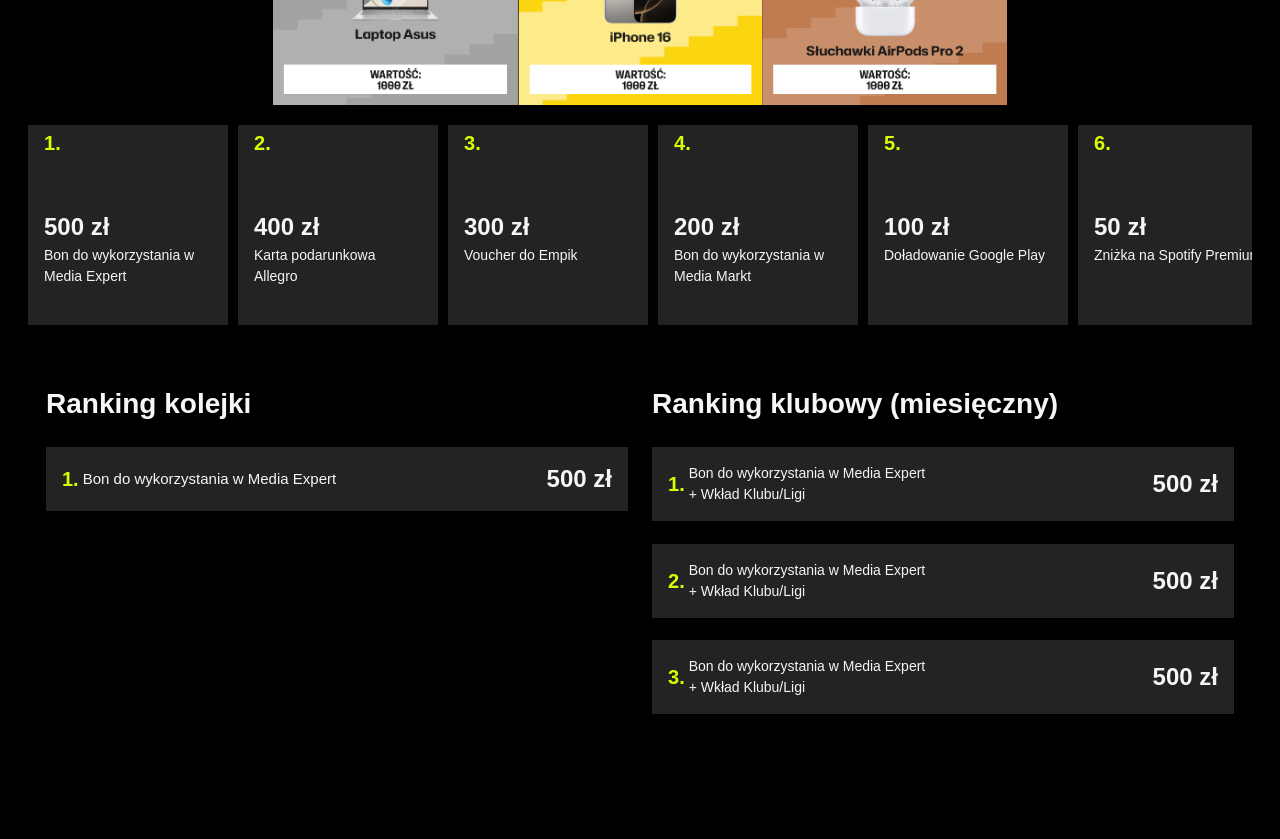
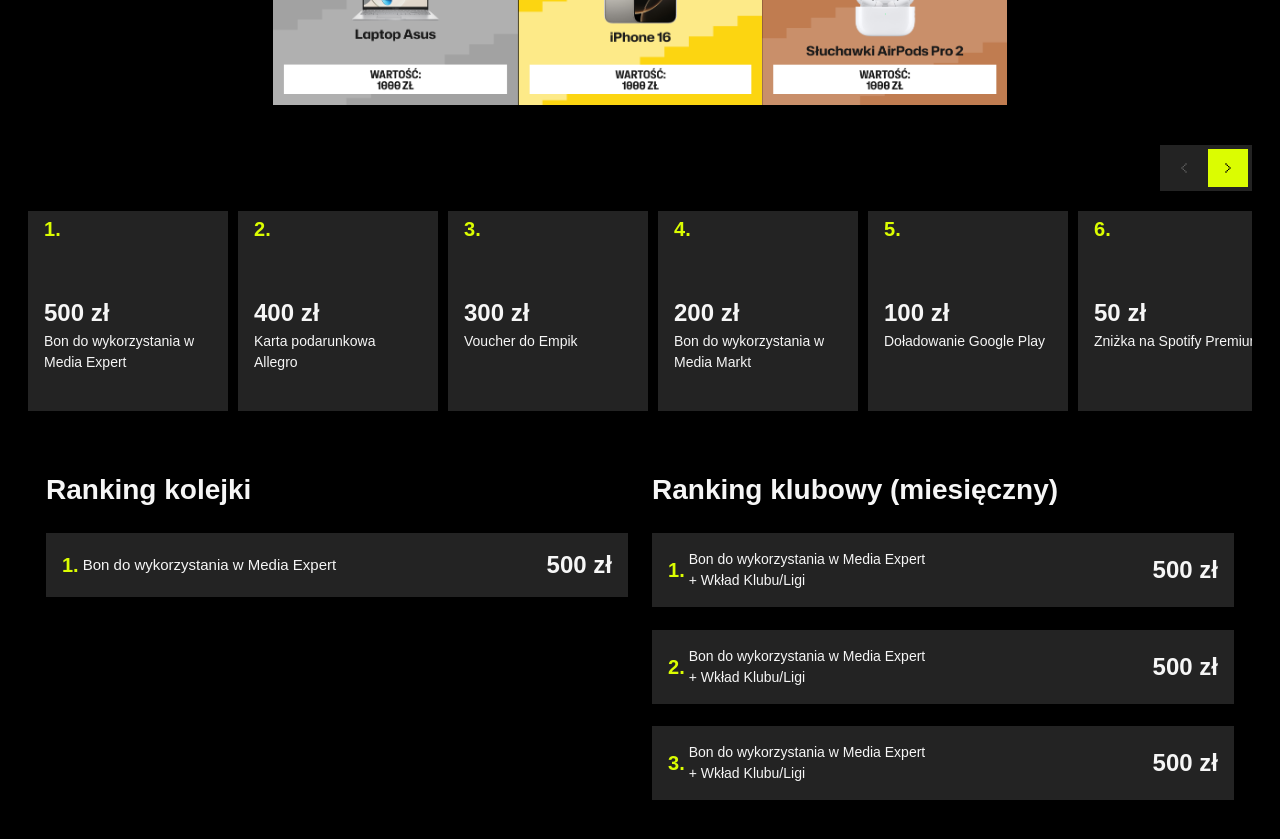
Before and after one commit to Karanfullstack/fan-center-page, a React (Vite) app: page / in a window 1280 px wide. Shown: the part 1220-2059 px from the top of the page. After the commit the page ends 2022 px from the top, so only its background shows below. Built offline with nearby package versions, Linux system fonts and the light colour scheme; a web font is replaced by a local one.

Commit message:
add small sliders complete

```diff
--- a/package.json
+++ b/package.json
@@ -11,6 +11,7 @@
   },
   "dependencies": {
     "@tailwindcss/vite": "^4.1.11",
+    "lenis": "^1.3.8",
     "react": "^19.1.0",
     "react-dom": "^19.1.0",
     "tailwindcss": "^4.1.11"
--- a/src/components/Ranking.jsx
+++ b/src/components/Ranking.jsx
@@ -8,6 +8,8 @@
 import imageDesktop2 from '../assets/desktop-ranking/Frame-2.png';
 import imageDesktop3 from '../assets/desktop-ranking/Frame.png';
 import SlidersRanking from './SlidersRanking';
+import { useScroll } from './common/useScroll';
+import ArrowNavigation from './common/ArrowNavigation';
 
 const imageData = [image3, image2, image1];
 const imageDesktopData = [imageDesktop3, imageDesktop1, imageDesktop2];
@@ -56,6 +58,7 @@
     },
 ];
 export default function Ranking() {
+    const { scrollRef, isBeginning, isEnd, handlePrev, handleNext, handleScroll } = useScroll();
     return (
         <article className="max-w-[1440px] overflow-hidden  flex-col flex justify-start items-center w-full pt-10 px-5 md:pt-12 md:px-7 h-auto">
             <section className="w-full h-full lg:space-y-10 md:space-y-10 space-y-10 flex-col flex justify-center items-center">
@@ -102,7 +105,19 @@
 
                     {/* sliders section	 */}
 
-                    <section className="w-full h-full overflow-y-scroll gap-x-2.5 flex items-center ">
+                    <section className="w-full mt-5 h-auto flex items-center justify-end">
+                        <ArrowNavigation
+                            isBeginning={isBeginning}
+                            isEnd={isEnd}
+                            handlePrev={handlePrev}
+                            handleNext={handleNext}
+                        />
+                    </section>
+                    <section
+                        onScroll={handleScroll}
+                        ref={scrollRef}
+                        className="w-full  h-full overflow-y-hidden hide-scrollbar scroll-smooth   gap-x-2.5 flex items-center "
+                    >
                         {prizes.map((prize) => (
                             <SlidersRanking key={prize.rank} prize={prize} />
                         ))}
--- a/src/components/RankingSecond.jsx
+++ b/src/components/RankingSecond.jsx
@@ -1,6 +1,6 @@
 export default function RankingSecond() {
     return (
-        <article className="flex flex-col border  space-y-7  items-center font-hubot-semicondensed px-4 pt-10 md:pt-14 container min-h-[100dvh] max-w-[1400px] w-full mx-auto justify-start">
+        <article className="flex flex-col border  space-y-7  items-center font-hubot-semicondensed px-4 pt-10 md:pt-14 container min-h-max max-w-[1400px] w-full mx-auto justify-start">
             <figure className="h-full border  flex w-full lg:flex-row lg:space-x-6   lg:space-y-0   space-y-9 flex-col items-start justify-center">
                 <section
                     className="
@@ -44,7 +44,7 @@
                 </section>
 
                 {/* section second */}
-                <section className="text-base lg:w-1/2 md:w-full w-full md:space-y-9 lg:space-y-0 lg:gap-[1.4rem] space-y-3.5 flex items-start flex-col justify-center h-auto ">
+                <section className="text-base lg:w-1/2 md:w-full w-full md:space-y-9 lg:space-y-0 lg:gap-[1.4rem] space-y-5 flex items-start flex-col justify-center h-auto ">
                     <h2 className="font-bold leading-[1.5] text-[clamp(28px,1vw,29px)]">
                         Ranking klubowy (miesięczny)
                     </h2>
--- /dev/null
+++ b/src/components/common/ArrowNavigation.jsx
@@ -0,0 +1,37 @@
+import { Left, Right } from '../../assets/Arrow';
+
+export default function ArrowNavigation({ handlePrev, isBeginning, handleNext, isEnd }) {
+    return (
+        <div className="w-[92px] lg:w-[92px] lg:h-[46px]  md:w-[10vh] md:h-[5vh]  p-1 sm:w-[85px] flex gap-1 items-center justify-between h-[45px]  shadow-sm bg-[#232323]">
+            <button
+                onClick={handlePrev}
+                className={`w-1/2 flex items-center justify-center h-full transition-all duration-200 ease-in-out ${
+                    isBeginning
+                        ? 'bg-[#232323] opacity-40 cursor-not-allowed'
+                        : 'bg-[#DBFD01] cursor-pointer hover:bg-[#DBFD01]'
+                }`}
+                aria-label="Previous slide"
+                disabled={isBeginning}
+            >
+                <div className="w-4  flex justify-center items-center h-4">
+                    <Left size={16} fill={isBeginning ? '#B0B0B0' : '#000000'} />
+                </div>
+            </button>
+
+            <button
+                onClick={handleNext}
+                className={`w-1/2 flex items-center justify-center h-full transition-all duration-200 ease-in-out ${
+                    isEnd
+                        ? 'bg-[#232323] opacity-40 cursor-not-allowed'
+                        : 'bg-[#DBFD01] cursor-pointer hover:bg-[#DBFD01]'
+                }`}
+                aria-label="Next slide"
+                disabled={isEnd}
+            >
+                <div className="w-4 h-4 flex justify-center items-center rotate-180">
+                    <Right fill={isEnd ? '#B0B0B0' : '#000000'} />
+                </div>
+            </button>
+        </div>
+    );
+}
--- /dev/null
+++ b/src/components/common/useScroll.jsx
@@ -0,0 +1,37 @@
+import { useRef, useState, useEffect, useCallback } from 'react';
+
+export function useScroll(scrollOffset = 200) {
+    const scrollRef = useRef(null);
+    const [isBeginning, setIsBeginning] = useState(true);
+    const [isEnd, setIsEnd] = useState(false);
+
+    const handleScroll = useCallback(() => {
+        if (!scrollRef.current) return;
+        const { scrollLeft, scrollWidth, clientWidth } = scrollRef.current;
+        setIsBeginning(scrollLeft <= 0);
+        setIsEnd(scrollLeft + clientWidth >= scrollWidth - 1);
+    }, []);
+
+    const scrollByOffset = useCallback(
+        (offset) => {
+            if (scrollRef.current) {
+                scrollRef.current.scrollBy({ left: offset, behavior: 'smooth' });
+            }
+        },
+        [scrollRef]
+    );
+
+    const handlePrev = useCallback(() => {
+        scrollByOffset(-scrollOffset);
+    }, [scrollByOffset, scrollOffset]);
+
+    const handleNext = useCallback(() => {
+        scrollByOffset(scrollOffset);
+    }, [scrollByOffset, scrollOffset]);
+
+    useEffect(() => {
+        handleScroll();
+    }, [handleScroll]);
+
+    return { scrollRef, isBeginning, isEnd, handlePrev, handleNext, handleScroll };
+}
--- a/src/index.css
+++ b/src/index.css
@@ -27,3 +27,22 @@
     -webkit-font-smoothing: antialiased;
     -moz-osx-font-smoothing: grayscale;
 }
+
+.scroll-container::-webkit-scrollbar {
+    scroll-behavior: smooth;
+    display: none;
+    overflow-x: auto;
+    touch-action: pan-x;
+    -webkit-overflow-scrolling: touch;
+    overscroll-behavior-x: contain;
+}
+
+/* For your horizontal scroll container */
+.hide-scrollbar::-webkit-scrollbar {
+    display: none;
+}
+
+.hide-scrollbar {
+    -ms-overflow-style: none; /* IE and Edge */
+    scrollbar-width: none; /* Firefox */
+}
```
Also changed, not shown: 1 other file (tests, documents, lock files or other folders).
